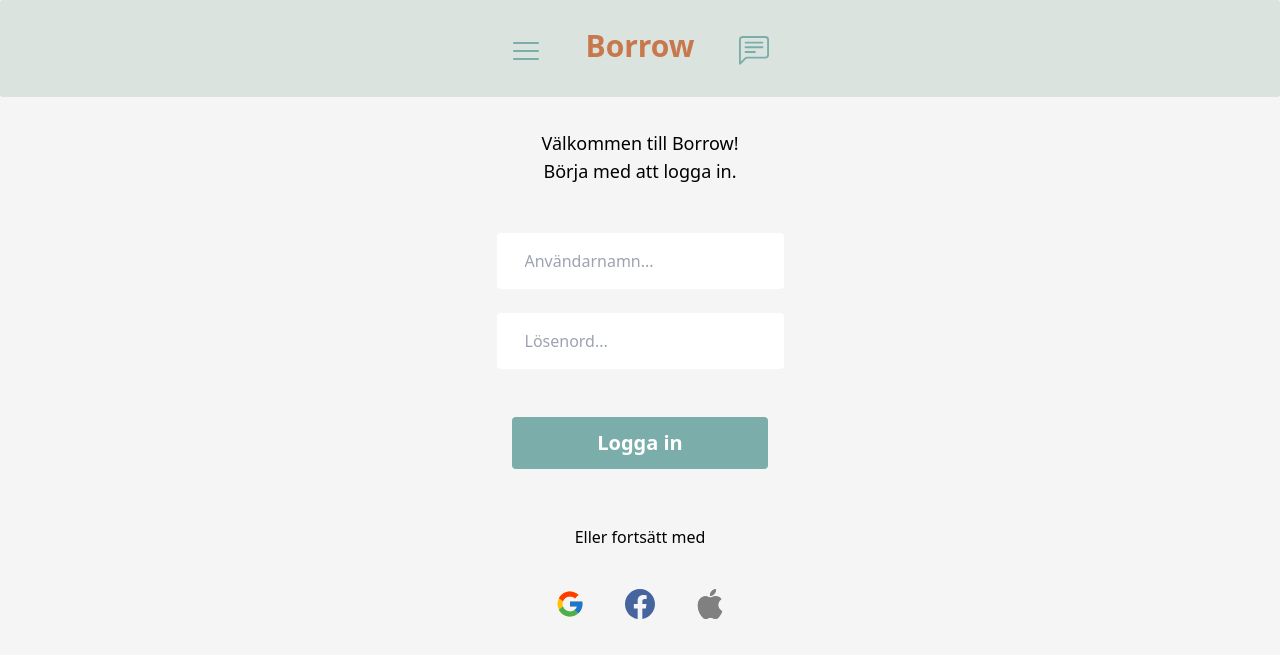
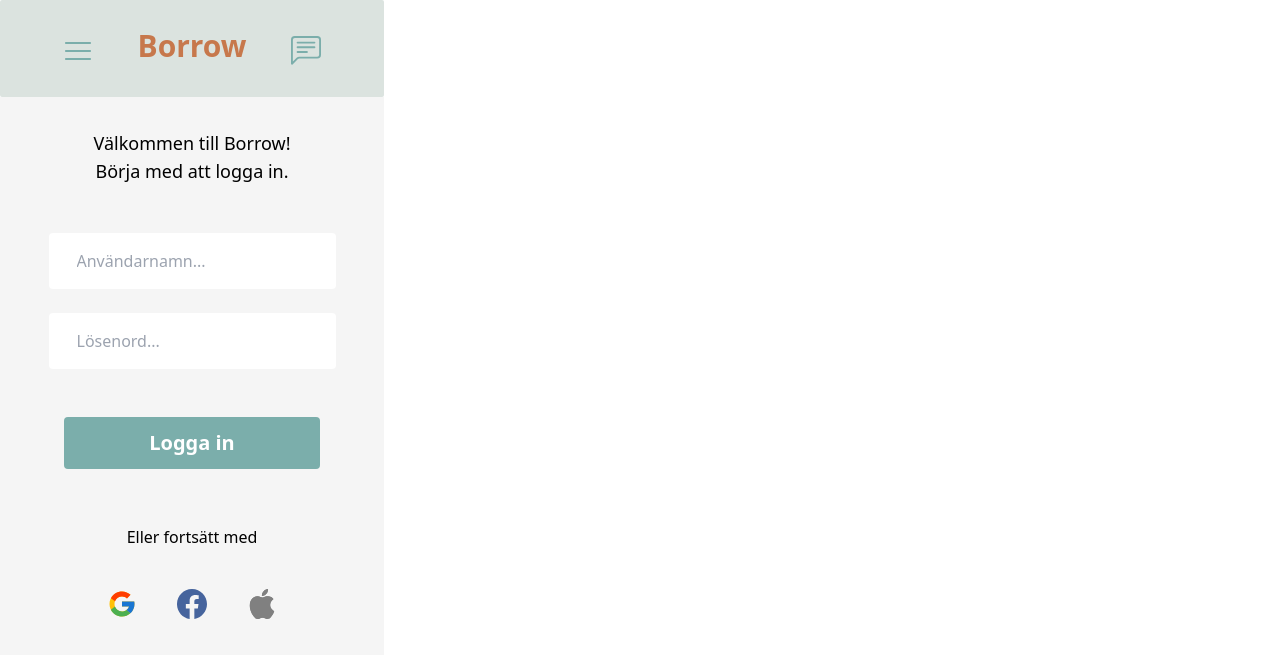
Before and after one commit to Guido-Pierri/borrow-app, a Next.js app: page /login/login in a window 1280 px wide. Shown: the top 658 px of the page. Built offline with nearby package versions, Linux system fonts and the light colour scheme.

Commit message:
max-w-sm

```diff
--- a/pages/login/login.tsx
+++ b/pages/login/login.tsx
@@ -5,7 +5,7 @@ interface Props {}
 
 const LoginPage: NextPage<Props> = ({}) => {
   return (
-    <div>
+    <div className="max-w-sm">
       <Header></Header>
       <LogIn></LogIn>
     </div>
```
